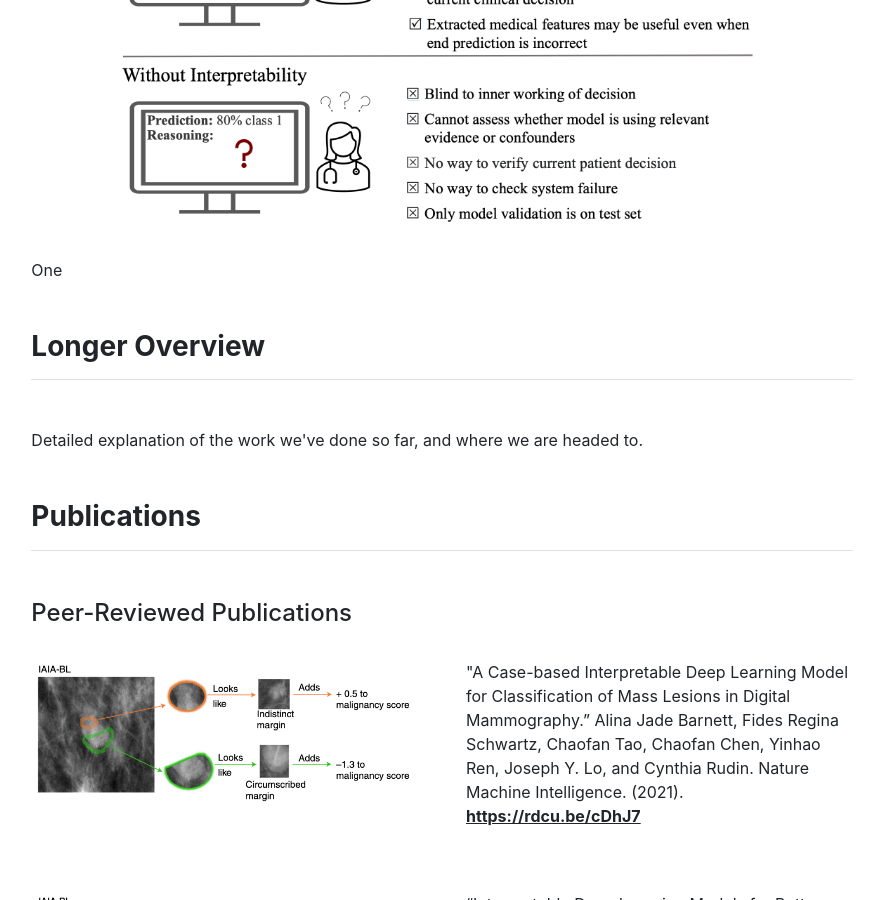
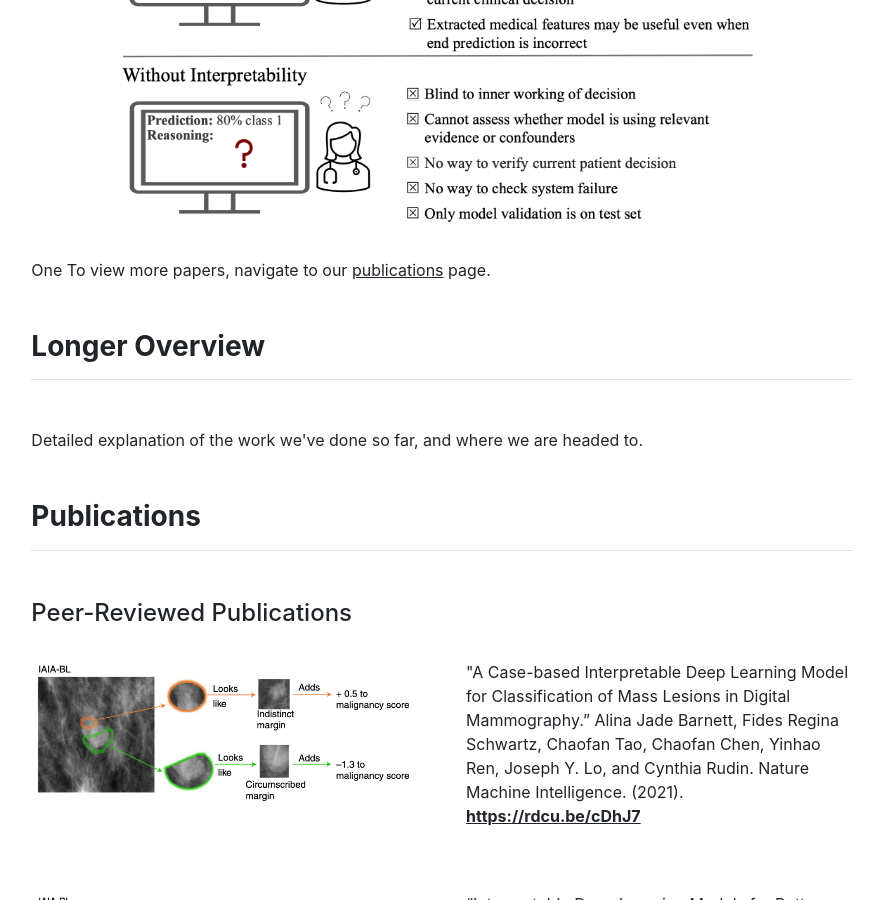
Before and after one commit to alinajadebarnett/interpmammo, a Jekyll site: the page built from index.md, in a window 1280 px wide and 900 px high, scrolled down 777 px. Shown: the whole window, without its empty margins (198-1076 px from the left). Built offline with Jekyll 4.4.1, drawn with Linux system fonts in a browser that asks for light colours.

Commit message:
overview

```diff
--- a/_includes/overview.html
+++ b/_includes/overview.html
@@ -11,6 +11,8 @@
 
     One
 
+    To view more papers, navigate to our <a href="{{ site.github.url }}/publications">publications</a> page.
+
 
 
   </div>
```
